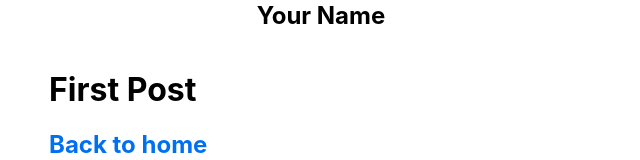
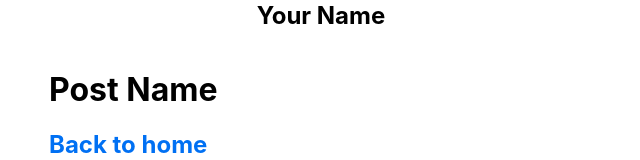
Before and after one commit to HotariTobu/Test-Next-13, a Next.js app in the folder nextjs-blog/: page /posts/first-post in a window 1280 px wide. Shown: the part 177-337 px from the top of the page, without its empty margins (319-959 px from the left). Built offline with nearby package versions, Linux system fonts and the light colour scheme.

Commit message:
Pre-rendering and Data Fetching/Static Generation

```diff
--- a/nextjs-blog/pages/posts/first-post.js
+++ b/nextjs-blog/pages/posts/first-post.js
@@ -8,12 +8,14 @@ import Script from 'next/script'
 import Layout from '../../components/layout'
 import Alert from '../../components/alert'
 
-export default function FirstPost() {
+export default function FirstPost({ title }) {
+  title = title || 'First Post'
+
   return (
     <Layout>
       {/* Navigate Between Pages */}
       <>
-        <h1>First Post</h1>
+        <h1>{ title }</h1>
         <h2>
           <Link href="/">Back to home</Link>
         </h2>
@@ -30,7 +32,7 @@ export default function FirstPost() {
         </div>
 
         <Head>
-          <title>First Post</title>
+          <title>{ title }</title>
 
           {/* Warning */}
           {/* <script src="https://connect.facebook.net/en_US/sdk.js"></script> */}
@@ -51,3 +53,12 @@ export default function FirstPost() {
     </Layout>
   )
 }
+
+export async function getStaticProps() {
+  const title = 'Post Name'
+  return {
+    props: {
+      title,
+    }
+  }
+}
```
